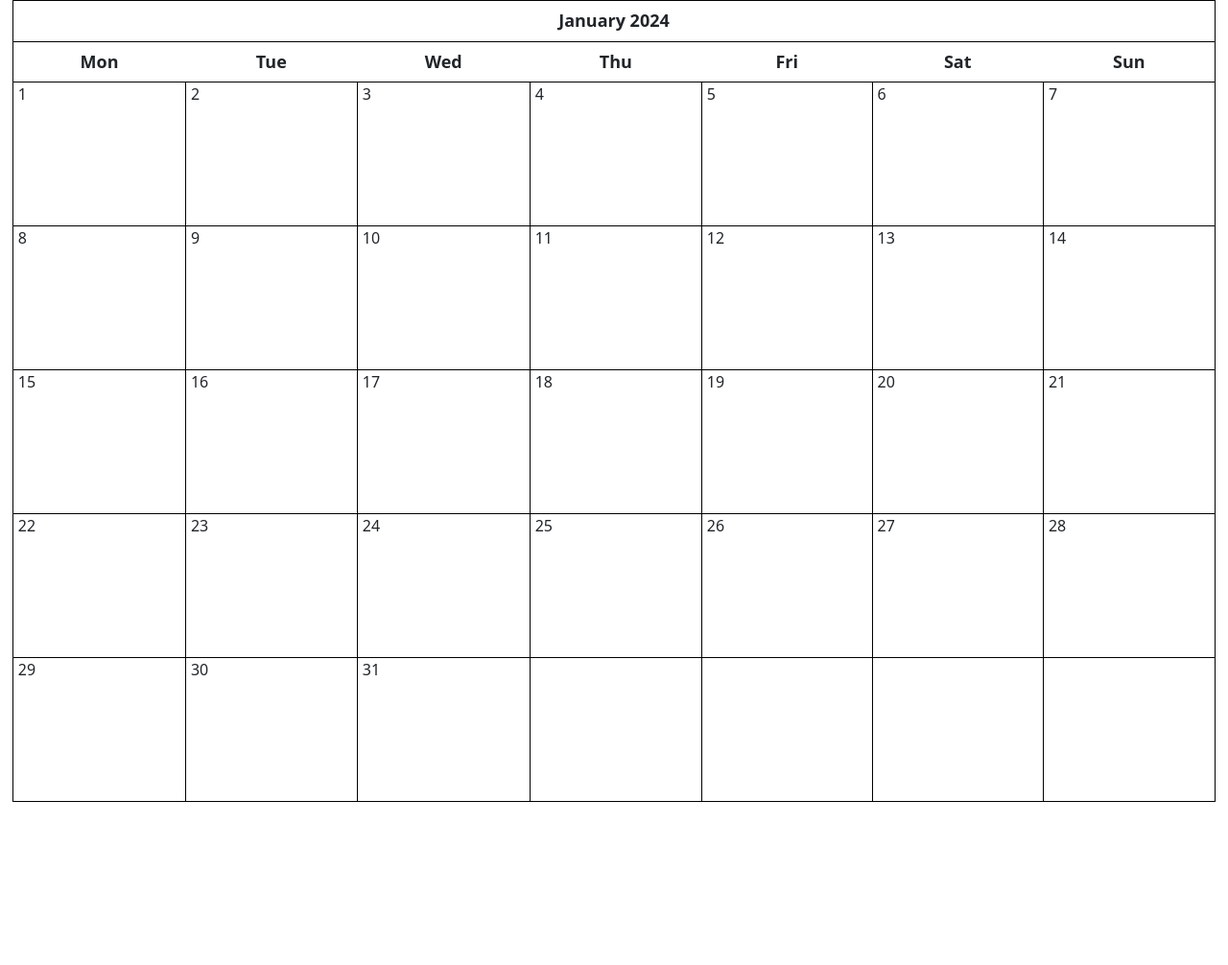
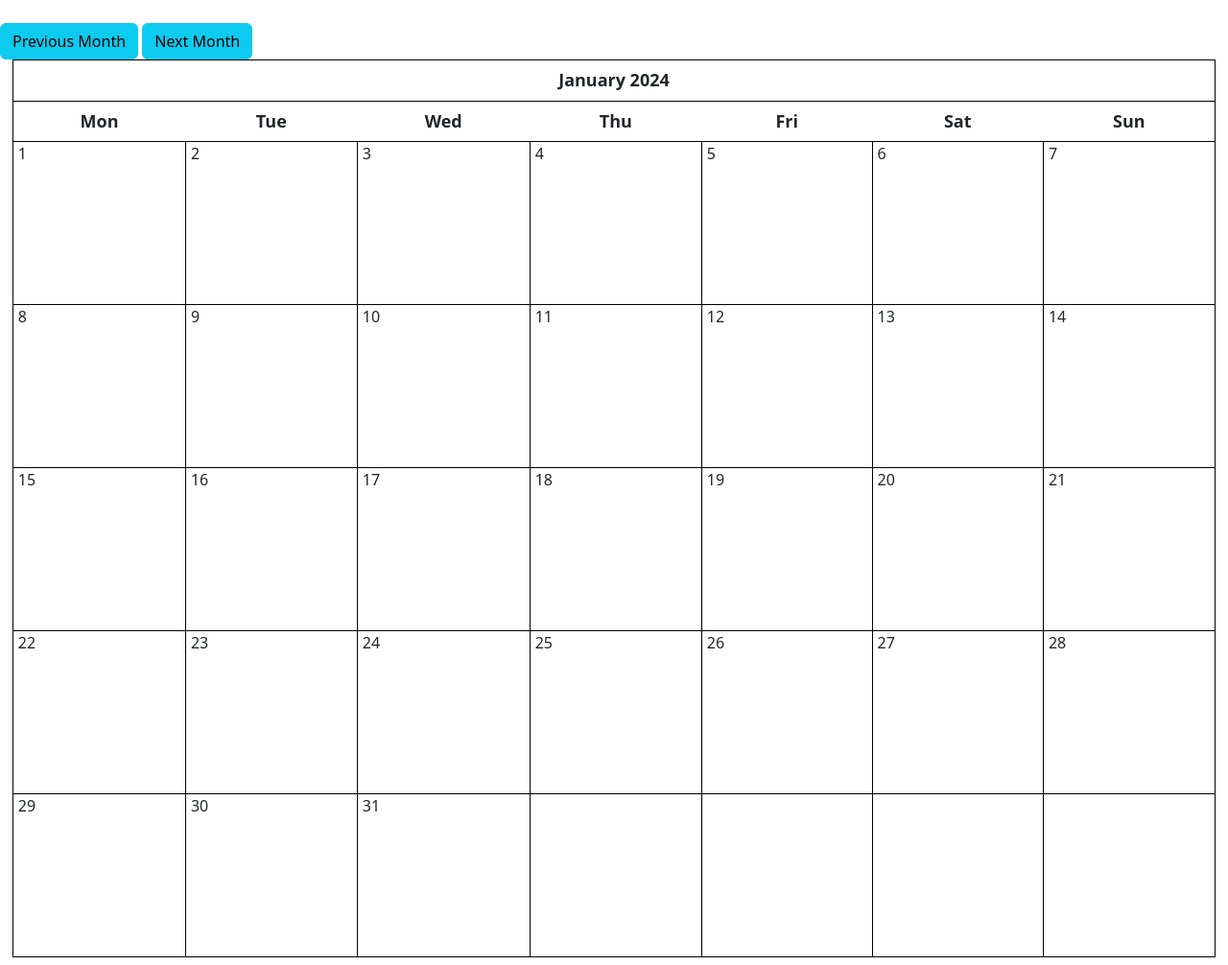
Before and after one commit to Szabson123/Schedule_app, a Django app: page /schedule/month_calendar/ in a window 1280 px wide. Shown: the whole page at 96% size. Before the commit the page ends 836 px from the top, so only its background shows below. Run offline with Django 4.2, Linux system fonts and the light colour scheme; data comes from the database, SQL or seed files in the repository.

Commit message:
added prev and next month buttons

```diff
--- a/schedule_app/schedule/static/schedule/style.css
+++ b/schedule_app/schedule/static/schedule/style.css
@@ -16,7 +16,7 @@
 
   .calendar td {
     width: 200px;
-    height: 150px;
+    height: 170px;
     padding: 20px 0px 0px 5px;
   }
 
--- a/schedule_app/schedule/templates/schedule/month_calendar.html
+++ b/schedule_app/schedule/templates/schedule/month_calendar.html
@@ -6,6 +6,11 @@
 </head>
 <body>
    {% block content %}
+   </br>
+   <div class="clearfix">
+      <a class="btn btn-info left" href="{% url 'schedule:month_calendar' %}?{{ prev_month }}"> Previous Month </a>
+      <a class="btn btn-info right" href="{% url 'schedule:month_calendar' %}?{{ next_month }}"> Next Month </a>
+  </div>
     <h1>{{ calendar }}</h1>
    {% endblock %}
 </body>
--- a/schedule_app/schedule/views.py
+++ b/schedule_app/schedule/views.py
@@ -5,7 +5,7 @@ from calendar import HTMLCalendar
 from django.views.generic import ListView
 from datetime import datetime, date
 from django.utils.safestring import mark_safe
-
+from datetime import timedelta
 
 from base.models import Event
 from schedule.utils import UserCalendar
@@ -27,6 +27,19 @@ def month_calendar(request, year, month):
     })
 
 
+def prev_month(d):
+    first = d.replace(day=1)
+    prev_month = first - timedelta(days=1)
+    month = 'month=' + str(prev_month.year) + '-' + str(prev_month.month)
+    return month
+
+def next_month(d):
+    days_in_month = calendar.monthrange(d.year, d.month)[1]
+    last = d.replace(day=days_in_month)
+    next_month = last + timedelta(days=1)
+    month = 'month=' + str(next_month.year) + '-' + str(next_month.month)
+    return month
+
 class CalendarView(ListView):
     model = Event
     template_name = 'schedule/month_calendar.html'
@@ -35,11 +48,12 @@ class CalendarView(ListView):
         context = super().get_context_data(**kwargs)
 
         d = self.get_date(self.request.GET.get('day', None))
-
         cal = UserCalendar(d.year, d.month)
 
         html_cal = cal.formatmonth(withyear=True)
         context['calendar'] = mark_safe(html_cal)
+        context['prev_month'] = prev_month(d)
+        context['next_month'] = next_month(d)
         return context
 
     @staticmethod
```
